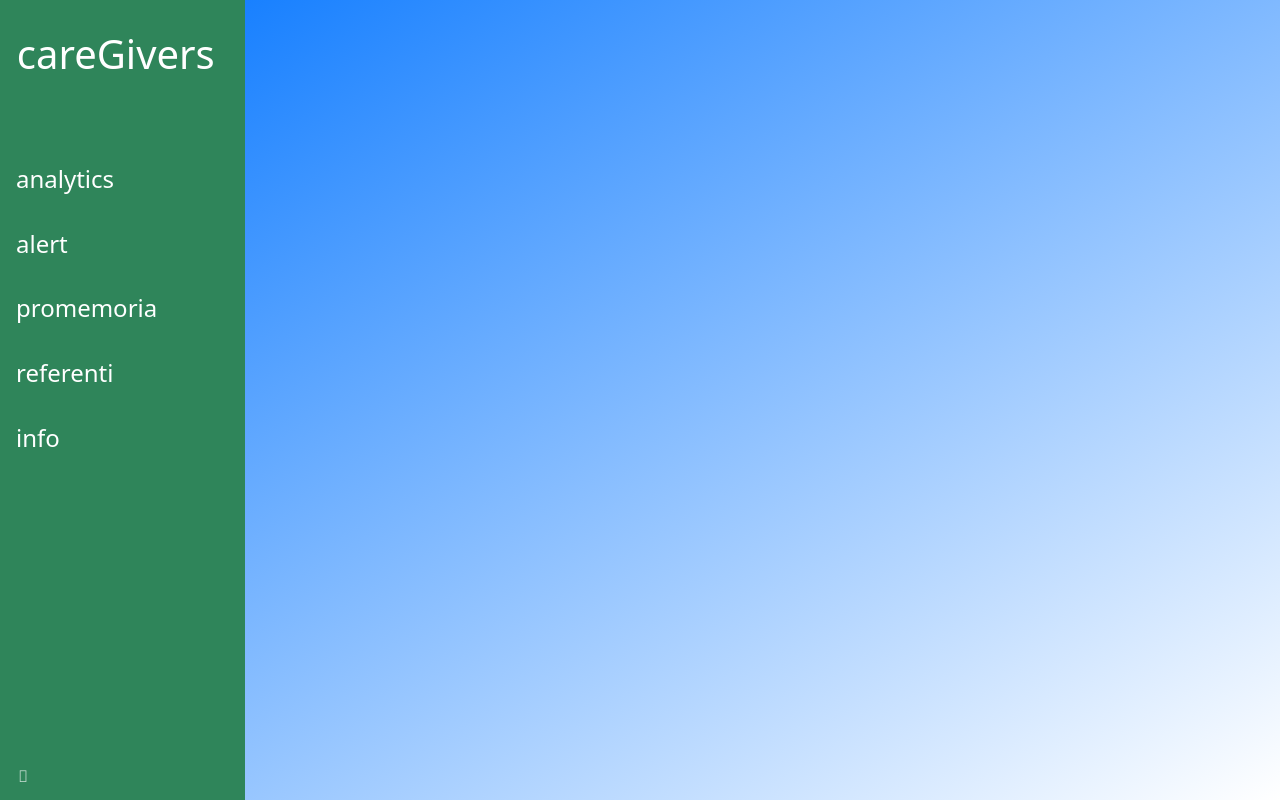
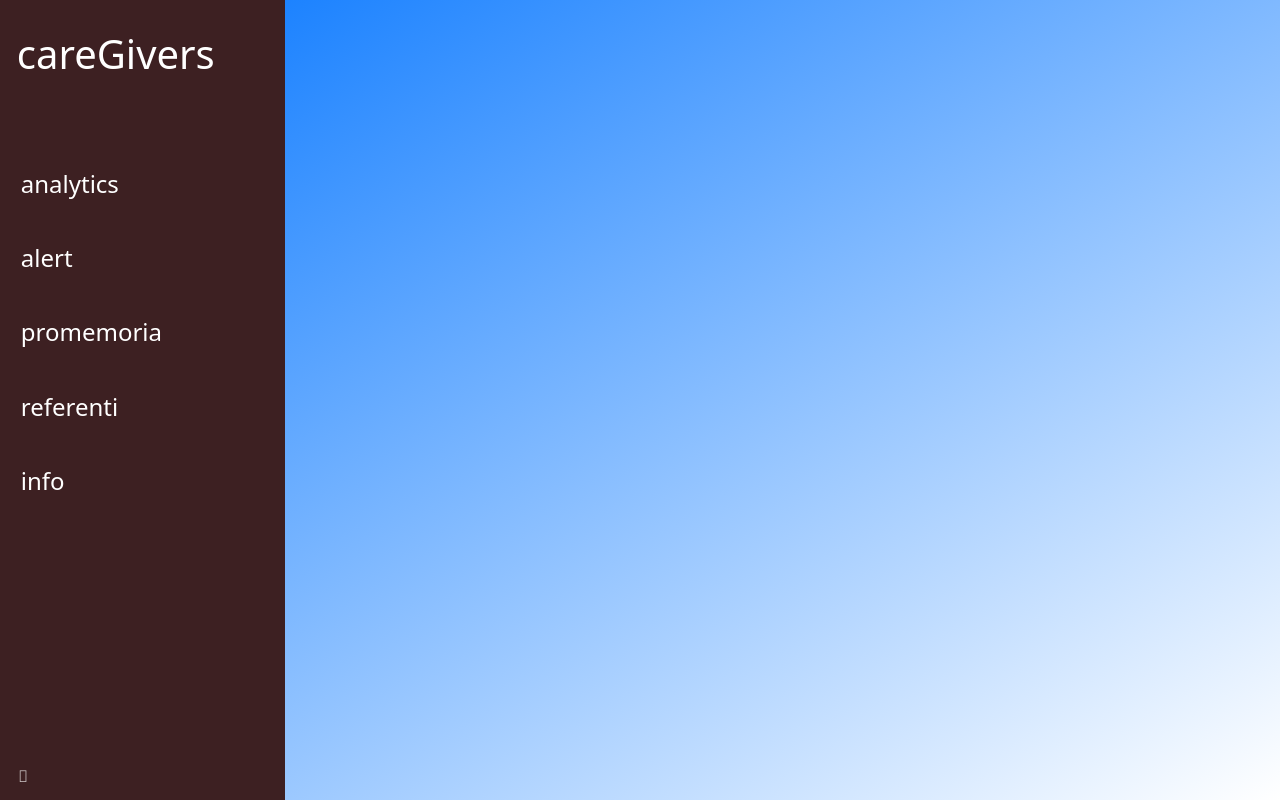
Before and after one commit to alessandroCassani/CareGivers, a Vue app in the folder vue_auth/: page / in a window 1280 px wide. Built offline with nearby package versions, Linux system fonts and the light colour scheme.

Commit message:
change color sidebar

```diff
--- a/vue_auth/src/components/Side_bar.vue
+++ b/vue_auth/src/components/Side_bar.vue
@@ -55,7 +55,7 @@ export default {
 
 <style>
 :root {
-    --sidebar-bc-color: #2f855a;
+    --sidebar-bc-color: #3D2022;
     --sidebar-item-hover: #38a169;
     --sidebar-item-active: #276749;
 }
@@ -73,7 +73,7 @@ export default {
     left: 0;
     bottom: 0;
     padding: 0.4em;
-    padding-right: 30px;
+    padding-right: 70px;
 
     transition: 0.3s ease;
     display: flex;
--- a/vue_auth/src/components/SidebarLink.vue
+++ b/vue_auth/src/components/SidebarLink.vue
@@ -54,8 +54,8 @@ export default{
     user-select: none;
 
     font-size: x-large;
-    margin: 0.1em 0;
-    padding: 0.4em;
+    margin: 0.3em 0;
+    padding: 0.6em;
     border-radius: 0.25em;
     height: 1.5em;
 
```
